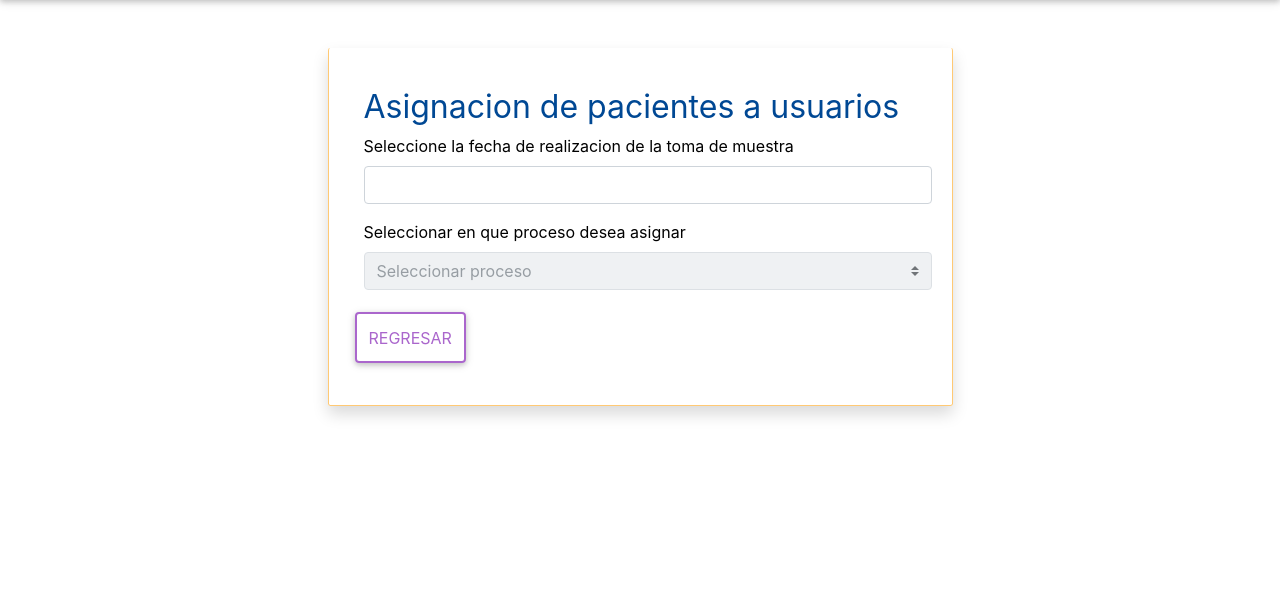
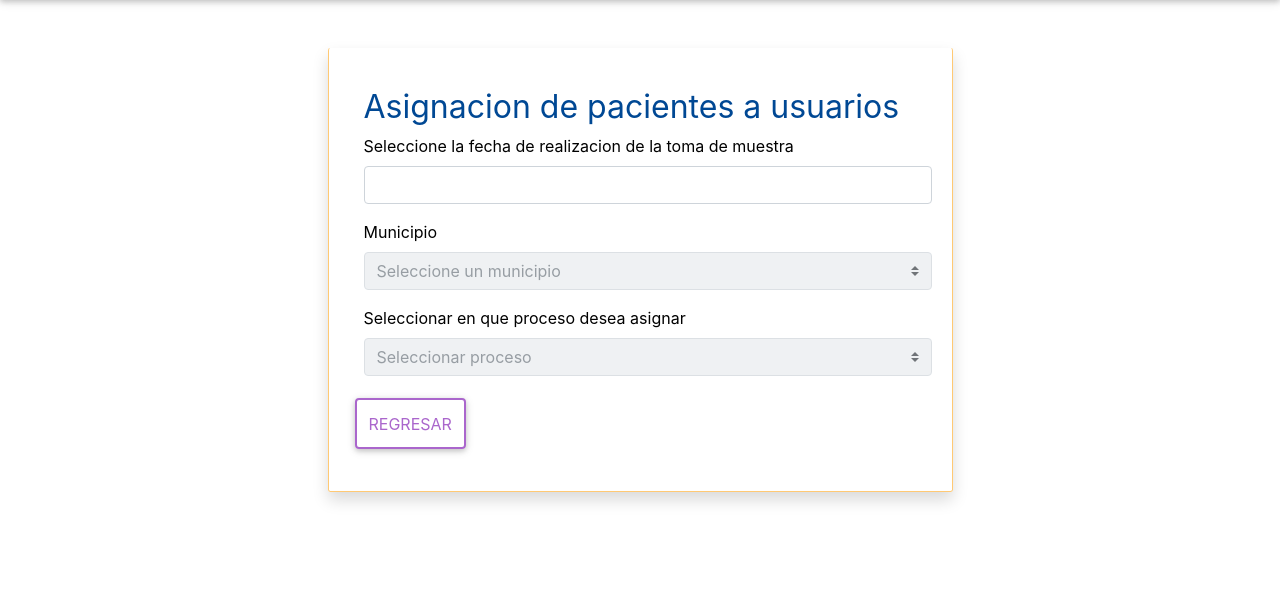
Before and after one commit to EduarRomero2018/Proyecto-Seguimiento-Covid, a PHP site: page /asignacion_pacientes.php in a window 1280 px wide. Shown: the part 94-710 px from the top of the page. Run offline with PHP 8.4, Linux system fonts and the light colour scheme; the visitor is signed in with stand-in values (Sample User, id 1); some libraries are stand-ins or nearby versions.

Commit message:
se añadio el parametro municipio

```diff
--- a/asignacion_pacientes.php
+++ b/asignacion_pacientes.php
@@ -11,6 +11,7 @@ if (isset($_REQUEST['proceso'])) {
     $cantidad_pacientes = $_REQUEST['cantidad_pacientes'];
     $id_usuario = $_REQUEST['id_usuario'];
     $fecha_realizacion = $_REQUEST['fecha_realizacion'];
+    $municipio = $_REQUEST['municipio'];
 
     switch ($proceso) {
         case 'programacion':
@@ -45,10 +46,10 @@ if (isset($_REQUEST['proceso'])) {
             $pacientes = "SELECT pacientes.id
             FROM pacientes
             INNER JOIN prog_toma_muestra ON pacientes.id = pacientes_id
-            WHERE estado_paciente = 'VIVO' AND id_usuario_seguimiento IS NULL AND DATE(fecha_realizacion) = ? LIMIT $cantidad_pacientes";
+            WHERE estado_paciente = 'VIVO' AND municipio = ? AND id_usuario_seguimiento IS NULL AND DATE(fecha_realizacion) = ? LIMIT $cantidad_pacientes";
 
             $stm = $conexion->prepare($pacientes);
-            $stm->execute(array($fecha_realizacion));
+            $stm->execute(array($municipio,$fecha_realizacion));
 
             $result_pacientes = $stm->fetchAll(PDO::FETCH_OBJ);
 
@@ -62,10 +63,10 @@ if (isset($_REQUEST['proceso'])) {
 
             $pacientes = "SELECT * FROM pacientes
             INNER JOIN prog_toma_muestra ON pacientes.id = pacientes_id
-            WHERE estado_paciente = 'VIVO' AND id_usuario_seguimiento IS NULL AND DATE(fecha_realizacion) = ?";
+            WHERE estado_paciente = 'VIVO' AND municipio = ?  AND id_usuario_seguimiento IS NULL AND DATE(fecha_realizacion) = ?";
 
             $stm = $conexion->prepare($pacientes);
-            $stm->execute(array($fecha_realizacion));
+            $stm->execute(array($municipio,$fecha_realizacion));
 
             die(json_encode(array('ok',$stm->rowCount())));
 
@@ -135,6 +136,8 @@ if(isset($_REQUEST['asignacion']))
 {
     $proceso = $_REQUEST['asignacion'];
     $fecha_realizacion = $_REQUEST['fecha_realizacion'];
+    $municipio = $_REQUEST['municipio'];
+
     switch ($proceso) {
         case 'programacion':
 
@@ -168,7 +171,7 @@ if(isset($_REQUEST['asignacion']))
             $usuarios = "SELECT * FROM usuarios WHERE roles = 'Auxiliar de seguimiento'";
             $pacientes = "SELECT COUNT(*) as cantidad_pacientes FROM pacientes
             INNER JOIN prog_toma_muestra ON pacientes.id = pacientes_id
-            WHERE estado_paciente = 1 AND id_usuario_seguimiento IS NULL AND DATE(fecha_realizacion) = ?";
+            WHERE estado_paciente = 1 AND municipio = ? AND id_usuario_seguimiento IS NULL AND DATE(fecha_realizacion) = ?";
 
             $stm = $conexion->prepare($usuarios);
             $stm->execute();
@@ -180,7 +183,7 @@ if(isset($_REQUEST['asignacion']))
             $result_usuarios = $stm->fetchAll(PDO::FETCH_OBJ);
 
             $stm = $conexion->prepare($pacientes);
-            $stm->execute(array($fecha_realizacion));
+            $stm->execute(array($municipio,$fecha_realizacion));
 
             if($stm->rowCount() == 0){
                 die(json_encode(array('!found',null,null)));
--- a/views/asignacion2_view.php
+++ b/views/asignacion2_view.php
@@ -8,15 +8,24 @@
                         <h4>Asignacion de pacientes a usuarios</h4>
                         <div class="form-group">
                             <label>Seleccione la fecha de realizacion de la toma de muestra</label>
-                            <input type="date" id="fecha_realizacion" class="form-control">
+                            <input type="date" id="fecha_realizacion-asignacion" class="form-control">
+                        </div>
+                        <div class="form-group">
+                            <label>Municipio</label>
+                            <select id="municipio" class="custom-select" disabled>
+                                <option value="">Seleccione un municipio</option>
+                                <?php
+                                $municipios = ['Cartagena (13001)', 'Barranquilla (080001)', 'Santa catalina (13673)', 'Clemencia (13222)', 'Turbana (13838)', 'Turbaco (13836)', 'Arjona (13052)', 'Mahates (13433)', 'VillaNueva (13873)', 'Maria la baja (13442)', 'San jacinto (13654)', 'Carmen de bolivar (13244)', 'San juan nepomuceno (13657)', 'Zambrano (13894)', 'Calamar (13140)', 'Santa Rosa de lima (13683)', 'San estanislao (13647)', 'San cristobal (13620)', 'SoplaViento (13760)', 'El guamo (13248)', 'Arroyohondo (13062)', 'Cordoba (13212)'];
+                                foreach ($municipios as $municipio) : ?>
+                                    <option value="<?= strtoupper($municipio) ?>"><?= ucwords($municipio) ?></option>
+                                <?php endforeach; ?>
+                            </select>
                         </div>
                         <div class="form-group">
                             <label>Seleccionar en que proceso desea asignar</label>
                             <select id="asignacion" class="custom-select" disabled>
                                 <option value="">Seleccionar proceso</option>
-                                <!-- <option value="programacion">programacion</option> -->
                                 <option value="seguimiento">seguimiento</option>
-                                <!-- <option value="resultado">resultado</option> -->
                                 <option value="medico">medico</option>
                             </select>
                         </div>
--- a/views/footer_view.php
+++ b/views/footer_view.php
@@ -507,21 +507,26 @@
     <script>
     $(document).ready(function () {
 
-        $('#fecha_realizacion').on('change', function(){
+        $('#fecha_realizacion-asignacion').on('change', function(){
+            $('#municipio').attr('disabled', false)
+        })
+
+        $('#municipio').on('change', function(){
             $('#asignacion').attr('disabled', false)
         })
 
         $('#asignacion').on('change', function(){
             if(this.value != ''){
                 let asignacion = this.value
-                let fecha_realizacion = $('#fecha_realizacion').val()
+                let fecha_realizacion = $('#fecha_realizacion-asignacion').val()
+                let municipio = $('#municipio').val()
 
                 $('#cantidad_pacientes').val('')
 
                 $.ajax({
                     type: "post",
                     url: "asignacion_pacientes.php",
-                    data: {asignacion,fecha_realizacion},
+                    data: {asignacion,fecha_realizacion,municipio},
                     success: function (response) {
                         console.log(response);
                         let result = JSON.parse(response)
@@ -581,15 +586,17 @@
             let id_usuario = $('#id_usuario').val()
             let cantidad_pacientes = $('#cantidad_pacientes').val()
             let proceso = $('#asignacion').val()
-            let fecha_realizacion = $('#fecha_realizacion').val()
+            let fecha_realizacion = $('#fecha_realizacion-asignacion').val()
+            let municipio = $('#municipio').val()
 
-            if (id_usuario != '' && cantidad_pacientes != '') {
+            if (id_usuario != '' && cantidad_pacientes != '' && municipio != '') {
                 $.ajax({
                     type: "post",
                     url: "asignacion_pacientes.php",
-                    data: {id_usuario,cantidad_pacientes,fecha_realizacion,proceso},
+                    data: {id_usuario,cantidad_pacientes,fecha_realizacion,proceso,municipio},
                     success: function (response) {
-                        console.log(response);
+                        console.log(this.data);
+                        console.log(response)
                         let result = JSON.parse(response)
 
                         switch (result[0]) {
```
